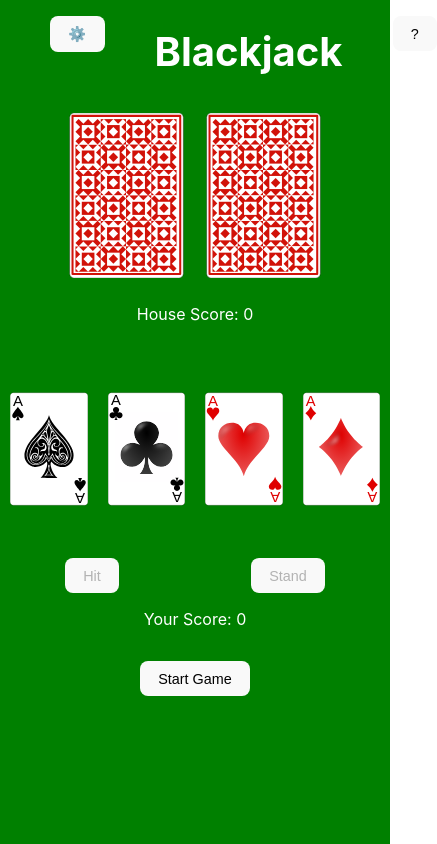
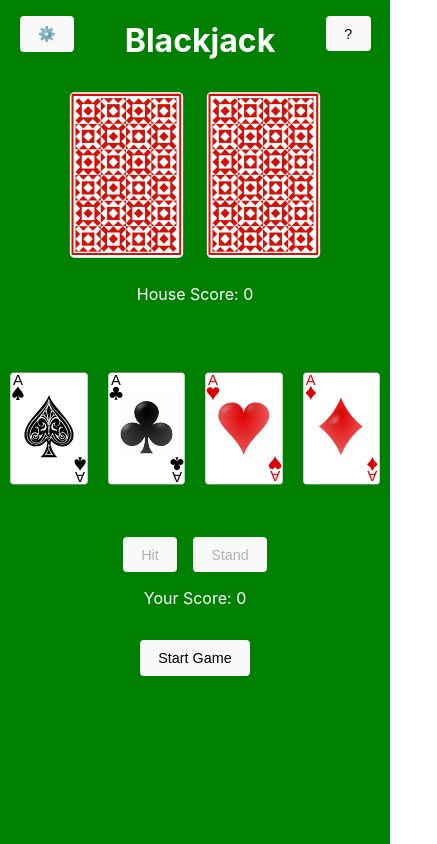
Before and after one commit to davebroc/Blackjack, a React (Vite) app: page / in a window 390 px wide. Shown: the whole page, 437 px wide, since content can reach past the window. Built offline with nearby package versions, Linux system fonts and the light colour scheme; the HTML template or start-up script is replaced by a standard one.

Commit message:
css changes for more responsive layout

```diff
--- a/src/App.css
+++ b/src/App.css
@@ -5,8 +5,8 @@
   flex-direction: column;
   align-items: center;
   min-height: 100vh;
-  min-width: 300px;
-  width: 100vw;
+  /* min-width: 300px; */
+  width: 100%;
 }
 
 .hand {
@@ -23,18 +23,18 @@
 header {
   display: flex;
   justify-content: space-between;
-  width: 100%;
+  width: 90%;
 }
 
 header>button {
   height: 70%;
-
 }
 
+.player-actions {
+  display: flex;
+  gap: 1rem;
+}
 
-/* .win {
-  background-color: green;
-} */
 
 .dealer {
   /* loss */
@@ -45,15 +45,12 @@ header>button {
 
 .card {
   margin: 10px;
-  /* margin-left: 0;
-  margin-right: 0; */
   max-width: 30%;
   min-width: 5%;
-  /* height: 10%; */
 }
 
-.flex {
+/* .flex {
   display: flex;
   align-items: center;
   gap: 2rem;
-}
+} */
--- a/src/App.jsx
+++ b/src/App.jsx
@@ -239,7 +239,7 @@ function App() {
       <div className="hand" id="playerHand">
         {playerHand.map((c, i) => <Card key={i} card={cardData[c]} />)}
       </div>
-      <div className='flex'>
+      <div className='player-actions'>
         <button onClick={hit} disabled={pScore >= 21 || gameState === 'post' || pScore <= 0 || dealerHit > 0}>Hit</button>
         <button onClick={() => { setDealerHit(1) }} disabled={pScore > 21 || pScore <= 0 || dealerHit > 0}>Stand</button>
       </div>
--- a/src/index.css
+++ b/src/index.css
@@ -4,20 +4,14 @@
 
 body {
   margin: 0;
-  display: flex;
-  place-items: center;
   min-height: 100vh;
+  min-width: 100vw;
 }
 
-h1 {
-  font-size: 2.5rem;
-}
 
 button {
   margin-top: 1rem;
-  margin-left: 50px;
-  margin-right: 50px;
-  border-radius: 8px;
+  border-radius: 4px;
   border: 1px solid transparent;
   padding: 0.6em 1.2em;
   font-size: 0.9rem;
```
